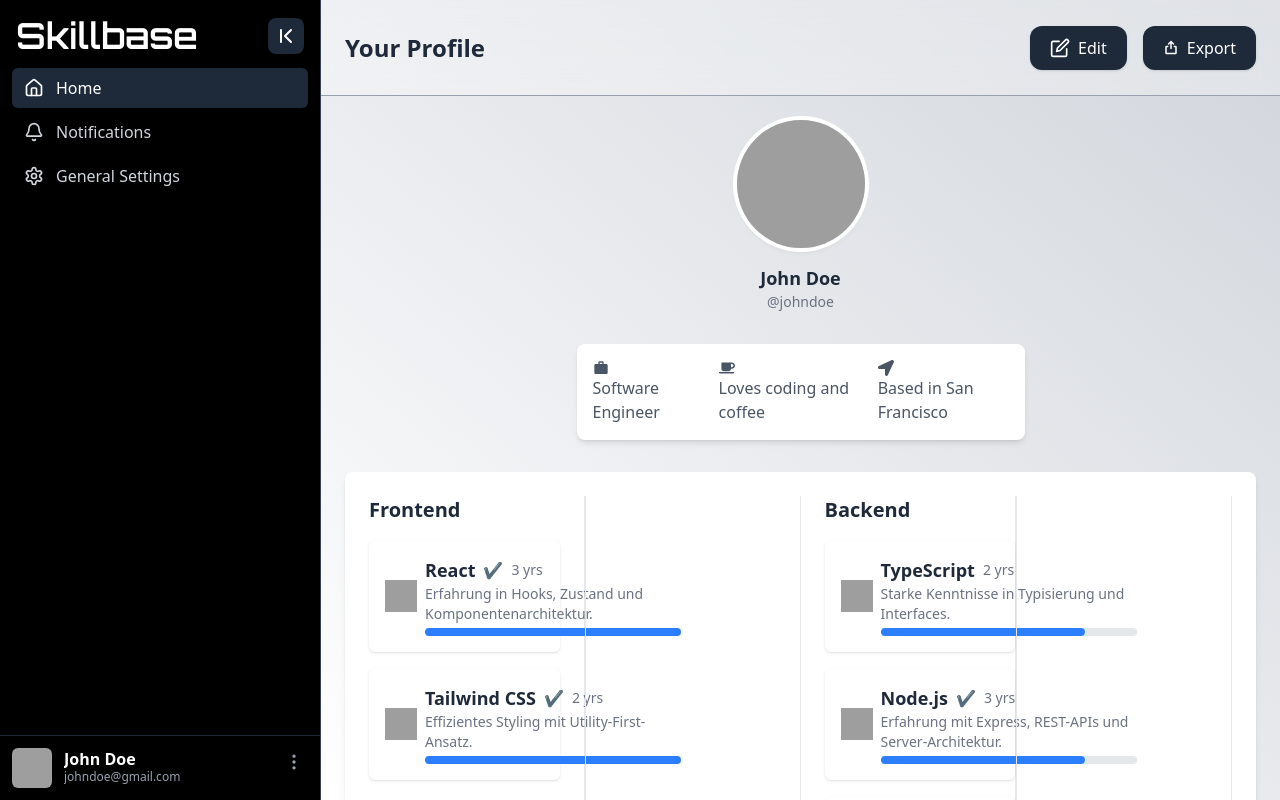
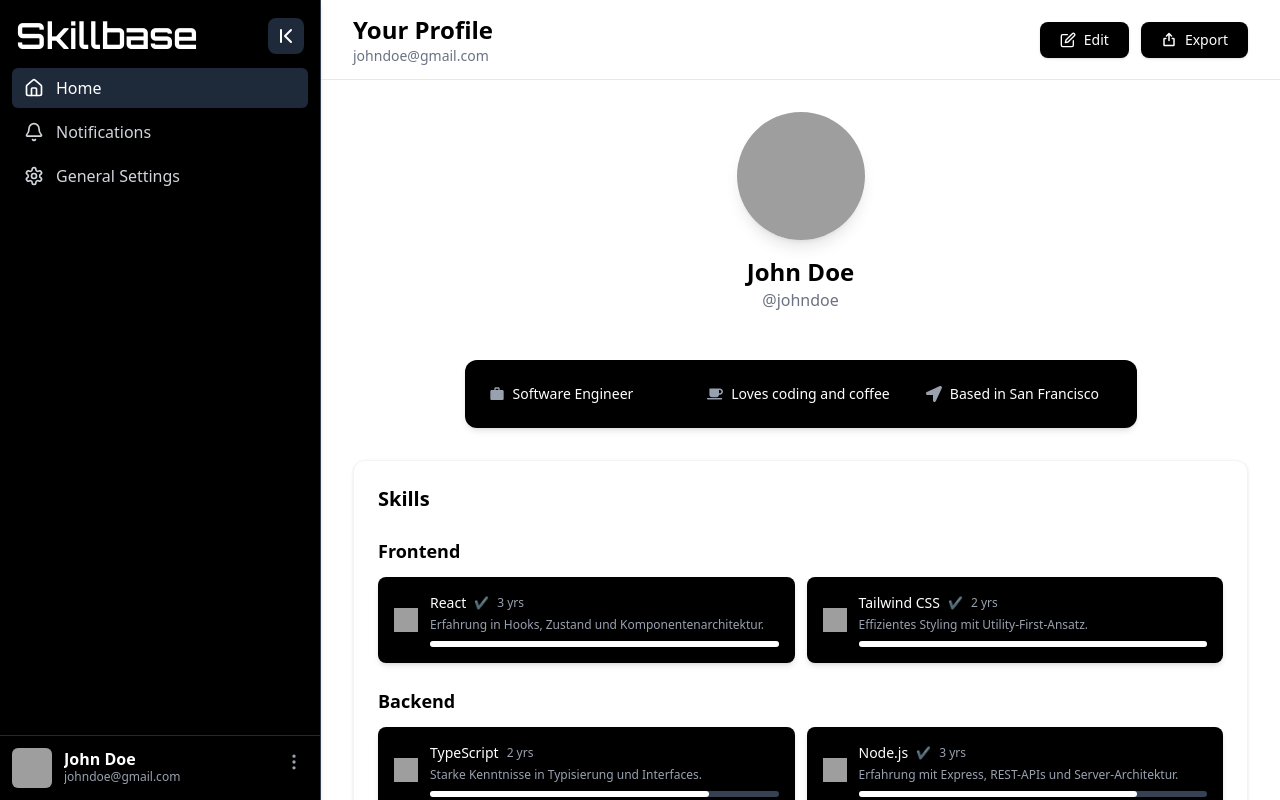
Before and after one commit to zahntheo/Skillbase, a React (Vite) app in the folder client/: page /home in a window 1280 px wide. Built offline with nearby package versions, Linux system fonts and the light colour scheme; grey boxes are pictures that could not be loaded.

Commit message:
Added better design for Home Page

```diff
--- a/client/src/elements/home/ProfileCard.tsx
+++ b/client/src/elements/home/ProfileCard.tsx
@@ -1,6 +1,6 @@
 import React from 'react';
 import { MdOutlineWork } from "react-icons/md";
-import { FaLocationArrow , FaCoffee} from "react-icons/fa";
+import { FaLocationArrow, FaCoffee } from "react-icons/fa";
 
 export interface ProfileCardProps {
   jobTitle: string;
@@ -9,10 +9,21 @@ export interface ProfileCardProps {
 }
 
 const ProfileCard: React.FC<ProfileCardProps> = ({ jobTitle, hobby, location }) => (
-  <div className="flex justify-center items-center bg-white p-4 rounded-lg shadow-md space-x-5 w-full max-w-md mx-auto m-8">
-    <p className="text-gray-600"> <MdOutlineWork /> {jobTitle}</p>
-    <p className="text-gray-600"><FaCoffee /> {hobby}</p>
-    <p className="text-gray-600"><FaLocationArrow /> {location}</p>
+  <div className="flex justify-center items-center bg-black text-white p-6 rounded-xl shadow-md w-full max-w-2xl mx-auto mb-8">
+    <div className="flex items-center space-x-8 w-full">
+      <div className="flex items-center space-x-2 flex-1">
+        <MdOutlineWork className="text-gray-400" />
+        <span className="text-sm">{jobTitle}</span>
+      </div>
+      <div className="flex items-center space-x-2 flex-1">
+        <FaCoffee className="text-gray-400" />
+        <span className="text-sm">{hobby}</span>
+      </div>
+      <div className="flex items-center space-x-2 flex-1">
+        <FaLocationArrow className="text-gray-400" />
+        <span className="text-sm">{location}</span>
+      </div>
+    </div>
   </div>
 );
 
--- a/client/src/elements/home/SkillCard.tsx
+++ b/client/src/elements/home/SkillCard.tsx
@@ -5,98 +5,57 @@ export interface SkillCardProps {
     skills?: Skill[];
 }
 
-const SkillCategory: React.FC<{ category: string; skills: Skill[] }> = ({ category, skills }) => (
-    <div className="pr-6">
-        <h2 className="text-xl font-bold text-gray-800 mb-4">{category}</h2>
-        <div className="grid grid-cols-1 gap-4">
-            {skills
-                .filter((skill) => skill.category === category)
-                .map((skill) => (
-                    <div
-                        key={skill.id}
-                        className="p-4 bg-white rounded-md shadow transform transition duration-300 ease-in-out hover:scale-105 hover:shadow-lg flex items-center space-x-2"
-                    >
-                        <div className="flex items-center space-x-2">
-                            <img src={skill.iconUrl} alt={skill.title} className="w-8 h-8" />
-                            <div>
-                                <div className="flex items-center space-x-2">
-                                    <h3 className="text-lg font-semibold text-gray-800">{skill.title}</h3>
-                                    {skill.isVerified && <span className="text-blue-500">✔</span>}
-                                    {skill.yearsExperience !== undefined && (
-                                        <span className="text-sm text-gray-500">
-                                            {skill.yearsExperience} yrs
-                                        </span>
+const SkillItem: React.FC<{ skill: Skill }> = ({ skill }) => (
+    <div className="p-4 bg-black rounded-lg shadow-md hover:shadow-xl transition-shadow duration-200">
+        <div className="flex items-center space-x-3">
+            <img src={skill.iconUrl} alt={skill.title} className="w-6 h-6" />
+            <div className="flex-1 min-w-0">
+                <div className="flex items-center space-x-2 mb-1">
+                    <h3 className="text-sm font-medium text-white">{skill.title}</h3>
+                    {skill.isVerified && <span className="text-blue-400 text-xs">✔</span>}
+                    {skill.yearsExperience && (
+                        <span className="text-xs text-gray-400">{skill.yearsExperience} yrs</span>
                     )}
                 </div>
-
-                                <p className="text-sm text-gray-500">{skill.description}</p>
-
-                                <div className="w-64 bg-gray-200 rounded-full h-2 mt-1">
+                <p className="text-xs text-gray-400 truncate">{skill.description}</p>
+                <div className="w-full bg-gray-700 rounded-full h-1.5 mt-2">
                     <div
-                                        className="bg-blue-500 h-2 rounded-full"
+                        className="bg-white h-1.5 rounded-full"
                         style={{ width: `${(skill.level / 5) * 100}%` }}
                     />
                 </div>
             </div>
         </div>
     </div>
+);
+
+const SkillCategory: React.FC<{ category: string; skills: Skill[] }> = ({ category, skills }) => {
+    const categorySkills = skills.filter((s) => s.category === category);
+
+    if (categorySkills.length === 0) return null;
+
+    return (
+        <div className="mb-6">
+            <h2 className="text-lg font-semibold text-black mb-3">{category}</h2>
+            <div className="grid grid-cols-1 md:grid-cols-2 gap-3">
+                {categorySkills.map((skill) => (
+                    <SkillItem key={skill.id} skill={skill} />
                 ))}
             </div>
         </div>
     );
+};
 
 const SkillCard: React.FC<SkillCardProps> = ({ skills = [] }) => {
-    // Get all unique categories from skills
-    const categories = Array.from(new Set(skills.map((skill) => skill.category || 'Uncategorized').filter(Boolean)));
-
-    // Determine grid columns based on number of categories
-    const gridCols = categories.length <= 2 ? 'grid-cols-2' : categories.length <= 3 ? 'grid-cols-3' : 'grid-cols-4';
+    const categories = Array.from(
+        new Set(skills.map((s) => s.category || 'Uncategorized').filter(Boolean))
+    );
 
     return (
-        <div className={`grid ${gridCols} divide-x divide-gray-200 w-full max-w-5xl mx-auto p-6 bg-white rounded-lg shadow-md`}>
-            {categories.map((category, index) => (
-                <React.Fragment key={category}>
-                    {index > 0 && (
-                        <div className="border-l border-gray-200" />
-                    )}
-                    <div className={index > 0 ? 'pl-6' : 'pr-6'}>
-                        <h2 className="text-xl font-bold text-gray-800 mb-4">{category}</h2>
-                        <div className="grid grid-cols-1 gap-4">
-                            {skills
-                                .filter((skill) => skill.category === category)
-                                .map((skill) => (
-                                    <div
-                                        key={skill.id}
-                                        className="p-4 bg-white rounded-md shadow transform transition duration-300 ease-in-out hover:scale-105 hover:shadow-lg flex items-center space-x-2"
-                                    >
-                                        <div className="flex items-center space-x-2">
-                                            <img src={skill.iconUrl} alt={skill.title} className="w-8 h-8" />
-                                            <div>
-                                                <div className="flex items-center space-x-2">
-                                                    <h3 className="text-lg font-semibold text-gray-800">{skill.title}</h3>
-                                                    {skill.isVerified && <span className="text-blue-500">✔</span>}
-                                                    {skill.yearsExperience !== undefined && (
-                                                        <span className="text-sm text-gray-500">
-                                                            {skill.yearsExperience} yrs
-                                                        </span>
-                                                    )}
-                                                </div>
-
-                                                <p className="text-sm text-gray-500">{skill.description}</p>
-
-                                                <div className="w-64 bg-gray-200 rounded-full h-2 mt-1">
-                                                    <div
-                                                        className="bg-blue-500 h-2 rounded-full"
-                                                        style={{ width: `${(skill.level / 5) * 100}%` }}
-                                                    />
-                                                </div>
-                                            </div>
-                                        </div>
-                                    </div>
-                                ))}
-                        </div>
-                    </div>
-                </React.Fragment>
+        <div className="w-full max-w-4xl mx-auto bg-white rounded-xl shadow-sm border border-gray-100 p-6 mb-8">
+            <h2 className="text-xl font-bold text-black mb-6">Skills</h2>
+            {categories.map((category) => (
+                <SkillCategory key={category} category={category} skills={skills} />
             ))}
         </div>
     );
--- a/client/src/pages/Home/HomePage.tsx
+++ b/client/src/pages/Home/HomePage.tsx
@@ -4,8 +4,6 @@ import { Home, Settings, Bell } from "lucide-react"
 import { Link } from "react-router-dom";
 import { FiEdit } from "react-icons/fi";
 import { PiExportBold } from "react-icons/pi";
-
-
 
 // import side elements
 import ProfileCard from "../../elements/home/ProfileCard"
@@ -17,10 +15,9 @@ import CurriculumVitae from "../../elements/home/CurriculumVitae"
 import profile from "../../assets/data/sampleProfile"
 
 
-
 export default function HomePage() {
   return (
-    <div className="flex h-screen">
+    <div className="flex h-screen bg-white">
 
       {/* Sidebar */}
       <Sidebar profile={profile}>
@@ -30,43 +27,39 @@ export default function HomePage() {
       </Sidebar>
 
       {/* Main Content */}
-      <main className="flex-1 relative flex flex-col bg-gradient-to-tr from-white to-gray-300 pt-24 overflow-hidden">
-        <div className="absolute h-24 top-0 left-0 right-0 px-6 py-4 border-b border-gray-400 flex items-center justify-between backdrop-filter backdrop-blur-lg bg-white/30 z-10">
+      <main className="flex-1 flex flex-col overflow-hidden">
+        {/* Top Bar */}
+        <header className="h-20 border-b border-gray-200 flex items-center justify-between px-8">
+          <div>
+            <h1 className="text-2xl font-bold text-black">Your Profile</h1>
+            <p className="text-sm text-gray-500">{profile.user.email}</p>
+          </div>
 
-          {/* Left: Title */}
-          <h1 className="text-2xl font-bold text-gray-800 flex-shrink-0">Your Profile</h1>
-
-
-
-          {/* Right: Buttons */}
-          <div className="flex items-center gap-4 flex-shrink-0">
+          <div className="flex items-center gap-3">
             <Link to="/editProfile" state={{ profile }}>
-              <button className="bg-gray-800 text-white px-5 py-2.5 rounded-xl shadow-sm hover:bg-gray-700 transition flex items-center gap-2">
-                <FiEdit className="text-white w-5 h-5" />
+              <button className="bg-black text-white px-5 py-2 rounded-lg shadow-sm hover:bg-gray-800 transition flex items-center gap-2 text-sm font-medium">
+                <FiEdit className="w-4 h-4" />
                 <span>Edit</span>
               </button>
             </Link>
-            <button className="bg-gray-800 text-white px-5 py-2.5 rounded-xl shadow-sm hover:bg-gray-700 transition flex items-center gap-2">
-              <PiExportBold className="text-white" />
+            <button className="bg-black text-white px-5 py-2 rounded-lg shadow-sm hover:bg-gray-800 transition flex items-center gap-2 text-sm font-medium">
+              <PiExportBold className="w-4 h-4" />
               <span>Export</span>
             </button>
           </div>
-        </div>
+        </header>
 
-
-
-        {/* Profile Content */}
-        <div className="flex-1 overflow-auto p-6">
-          <div className="flex flex-col items-center justify-center mb-4">
+        {/* Scrollable Content */}
+        <div className="flex-1 overflow-auto p-8">
+          {/* Profile Header */}
+          <div className="flex flex-col items-center mb-12">
             <img
               src={profile.profilePicture}
               alt="Profile"
-              className="w-32 h-32 rounded-full mb-4 ring-4 ring-white shadow-md"
+              className="w-32 h-32 rounded-full mb-4 object-cover shadow-lg"
             />
-            <div className="flex flex-col items-center">
-              <h3 className="text-lg font-semibold text-gray-800">{profile.user.name}</h3>
-              <span className="text-sm text-gray-500">@{profile.user.userName}</span>
-            </div>
+            <h2 className="text-2xl font-bold text-black">{profile.user.name}</h2>
+            <span className="text-gray-500">@{profile.user.userName}</span>
           </div>
 
           {/* Profile Card */}
@@ -78,21 +71,22 @@ export default function HomePage() {
             />
           </FadeInSection>
 
-          {/* Skills, Projects, and Workstations */}
+          {/* Skills Section */}
           <FadeInSection>
             <SkillCard skills={profile.skills} />
           </FadeInSection>
+
+          {/* Projects Section */}
           <FadeInSection>
             <ProjectCard projects={profile.projects} />
           </FadeInSection>
+
+          {/* Work Stations */}
           <FadeInSection>
             <CurriculumVitae workStations={profile.workStations} />
           </FadeInSection>
-
         </div>
-      </main >
-
-    </div >
-
+      </main>
+    </div>
   )
 }
```
Also changed, not shown: client/src/elements/home/CurriculumVitae.tsx (+42 -76 lines), client/src/elements/home/ProjectCard.tsx (+25 -20 lines). Lines whose indentation alone changed are shown as unchanged.
